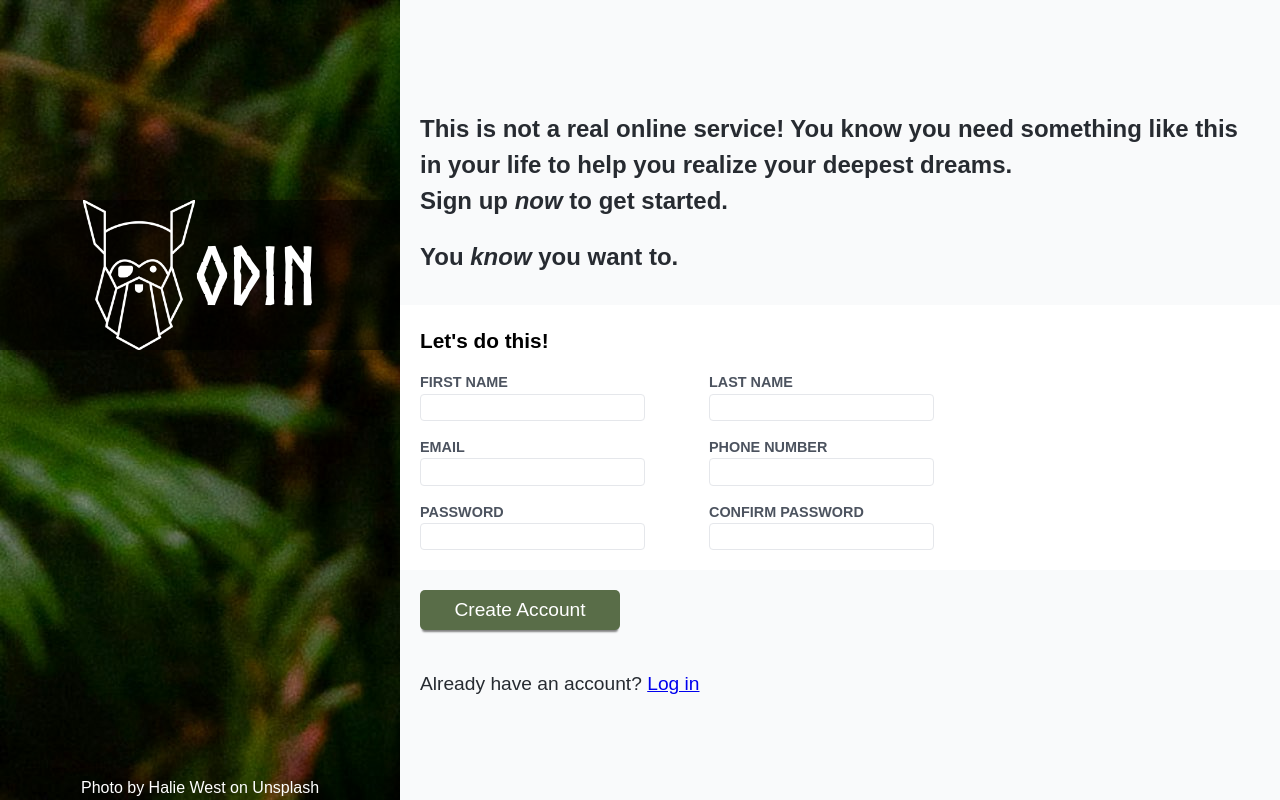
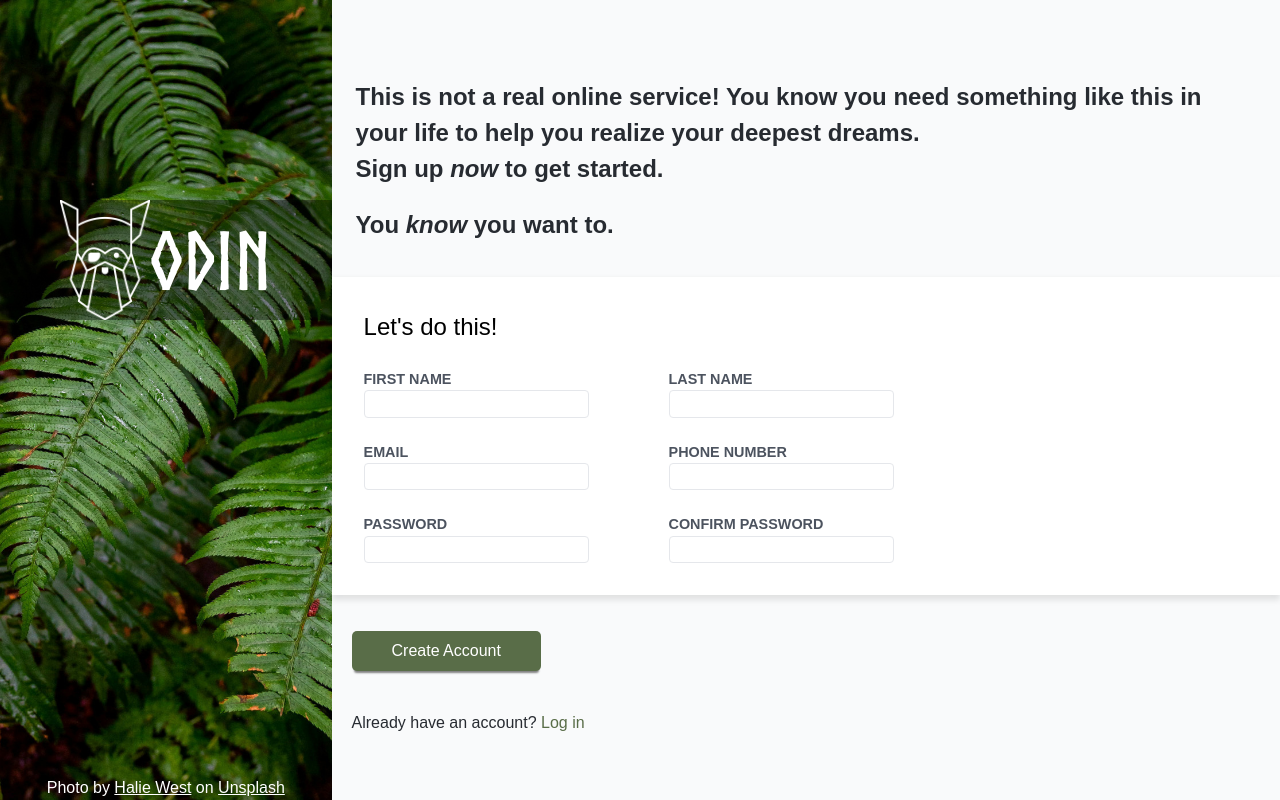
Before and after one commit to DanielCHodgson/sign-up-form, a plain HTML site: page index.html in a window 1280 px wide. Drawn offline with Linux system fonts and the light colour scheme.

Commit message:
More styling

```diff
--- a/index.html
+++ b/index.html
@@ -16,7 +16,7 @@
                 <img src="./res/odin-lined.png" alt="">
                 <h1>ODIN</h1>
             </div>
-            <p class="credit">Photo by Halie West on Unsplash</p>
+            <p class="credit">Photo by <a href="https://unsplash.com/@haliewestphoto" target="_blank">Halie West</a> on <a href="https://unsplash.com" target="_blank">Unsplash</a></p>
         </div>
         <div class="content">
             <div class="testimonial">
--- a/styles.css
+++ b/styles.css
@@ -8,9 +8,20 @@
     --primary-text-color: #272b31;
 }
 
+a:visited {
+    color: inherit;
+    text-decoration: inherit;
+  }
+
 .page-wrapper {
     width: 100%;
-    height: 100vh;
+    height: 100%;
+    max-width: 1500px;
+    max-height: 1080px;
+    position: absolute;
+    top: 50%;
+    left: 50%;
+    transform: translate(-50%, -50%);
     margin: auto;
     display: flex;
     justify-content: center;
@@ -19,19 +30,32 @@
 }
 
 .hero {
-    min-width: 400px;
-    background-image: url("./res/halie-west-25xggax4bSA-unsplash.jpg");
+    width: 40%;
+    background-image: url("./res/halie-west-25xggax4bSA-unsplash-2.jpg");
+    background-size: cover;
+    background-position: center;
+    background-repeat: no-repeat;
     display: flex;
     flex-direction: column;
     justify-content: space-between;
     align-items: center;
 }
 
+.hero a {
+    color: white;
+    text-decoration: underline;
+}
+
+.hero a:hover {
+    color: rgb(219, 215, 215);
+    text-decoration: underline;
+}
+
 
 .logo {
     width: 100%;
-    height: 150px;
-    background-color: rgba(0, 0, 0, 0.5);
+    height: 15%;
+    background-color: rgba(0, 0, 0, 0.4);
     position: relative;
     top: 25%;
 
@@ -57,7 +81,7 @@ p.credit {
 }
 
 .testimonial {
-    padding: 20px;
+    padding: 1.5rem;
 }
 
 .testimonial p {
@@ -77,24 +101,25 @@ p.credit {
 #form-fields {
     background-color: white;
     width: 100%;
-    padding: 20px;
+    padding: 2rem;
+    box-shadow: 0px 5px 6px rgba(0, 0, 0, 0.1),
+                1px -2px 2px rgba(212, 212, 212, 0.1);
     display: flex;
     flex-direction: column;
     flex-wrap: wrap;
-    gap: 1rem;
+    gap: 1.5rem;
 }
 
 #form-fields p {
-    font-size: 1.3rem;
-    font-weight: 550;
-
+    font-size: 1.5rem;
+    font-weight: 500;
 }
 
 .form-row {
     display: flex;
     flex-direction: row;
     align-items: center;
-    gap: 4rem;
+    gap: 5rem;
 }
 
 .form-element {
@@ -117,14 +142,15 @@ input {
 }
 
 .submit-section {
-    font-size: 1.2rem;
+    font-weight: 0.9rem;
     color: var(--primary-text-color);
     margin: 20px;
 }
+
 .submit-section button {
-    margin-bottom: 40px;
-    width: 200px;
-    height: 40px;
+    margin-top: 1rem;
+    margin-bottom: 2.5rem;
+    padding: 0.5rem 2.5rem;
     background-color: #596D48;
     color: white;
     border: none;
@@ -132,3 +158,17 @@ input {
     box-shadow: 0 4px 2px -2px gray;
 
 }
+
+.submit-section a {
+    color: #596D48;
+    text-decoration: none;
+}
+
+.submit-section a:hover {
+    color: #97b87b;
+}
+
+.submit-section a:visited {
+    color: inherit;
+    text-decoration: inherit;
+}
```
Also changed, not shown: res/halie-west-25xggax4bSA-unsplash-2.jpg (added), reset.css (line endings or trailing spaces).
